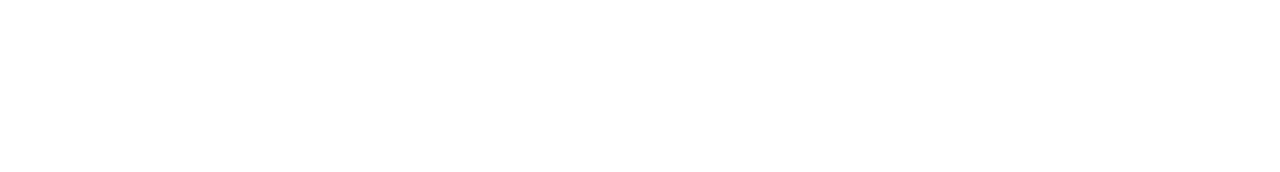
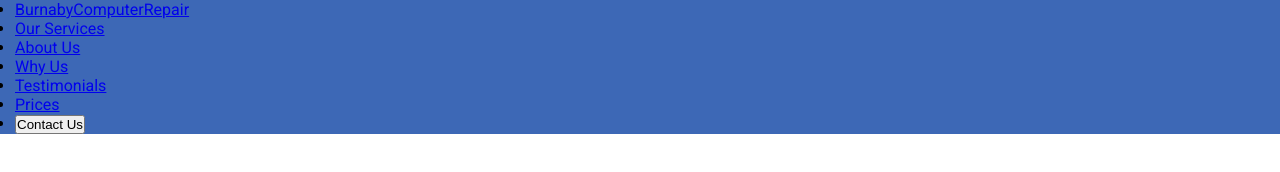
Before and after one commit to arunabhnewar/burnaby-computer-repair, a plain HTML site: page index.html in a window 1280 px wide. Drawn offline with Linux system fonts and the light colour scheme.

Commit message:
feat: navbar add

```diff
--- a/css/style.css
+++ b/css/style.css
@@ -1,3 +1,5 @@
+@import url("https://fonts.googleapis.com/css2?family=Roboto:wght@400;500;700;900&display=swap");
+
 * {
   margin: 0;
   padding: 0;
@@ -7,3 +9,50 @@
 html {
   scroll-behavior: smooth;
 }
+
+body {
+  font-family: "Roboto", sans-serif;
+}
+
+:root {
+  --bg-primary--: #3d68b6;
+  --bg-secondary--: #f5e069;
+  --text-primary--: #13171a;
+  --text-secondary--: #575b5e;
+}
+
+.page-container {
+  max-width: 1320px;
+  width: 100%;
+  margin: auto;
+}
+
+.container {
+  padding: 0px 15px;
+}
+
+/* ========= navbar_container ========== */
+header {
+  background-color: var(--bg-primary--);
+}
+
+/* =========== Media Query ========== */
+/*  applies to x-small devices (portrait phones, less than 576px) */
+@media (max-width: 575.98px) {
+}
+
+/* applies to small devices (landscape phones, less than 768px) */
+@media (max-width: 767.98px) {
+}
+
+/* applies to medium devices (tablets, less than 992px) */
+@media (max-width: 991.98px) {
+}
+
+/* applies to large devices (desktops, less than 1200px) */
+@media (max-width: 1199.98px) {
+}
+
+/* applies to x-large devices (large desktops, less than 1400px) */
+@media (max-width: 1399.98px) {
+}
--- a/index.html
+++ b/index.html
@@ -9,7 +9,34 @@
     <link rel="stylesheet" href="./css/style.css" />
   </head>
   <body>
-    <header></header>
+    <!------- header start -------->
+    <header>
+      <!------- navbar start -------->
+      <section class="page-container navbar_container">
+        <nav class="nav-menu container">
+          <ul>
+            <li><a href="/">BurnabyComputerRepair</a></li>
+            <li><a href="/services.html">Our Services</a></li>
+            <li><a href="/about.html">About Us</a></li>
+            <li><a href="/whyus.html">Why Us</a></li>
+            <li>
+              <a href="https://www.604-get-help.com/References/" target="_blank"
+                >Testimonials</a
+              >
+            </li>
+            <li><a href="/prices.html">Prices</a></li>
+
+            <li>
+              <a href="/contact.html">
+                <button>Contact Us</button>
+              </a>
+            </li>
+          </ul>
+        </nav>
+      </section>
+      <!------- navbar end -------->
+    </header>
+    <!------- header end -------->
 
     <main></main>
 
```
Also changed, not shown: about.html (+15 -0 lines), contact.html (+15 -0 lines), prices.html (+15 -0 lines), services.html (+15 -0 lines), whyus.html (+15 -0 lines).
